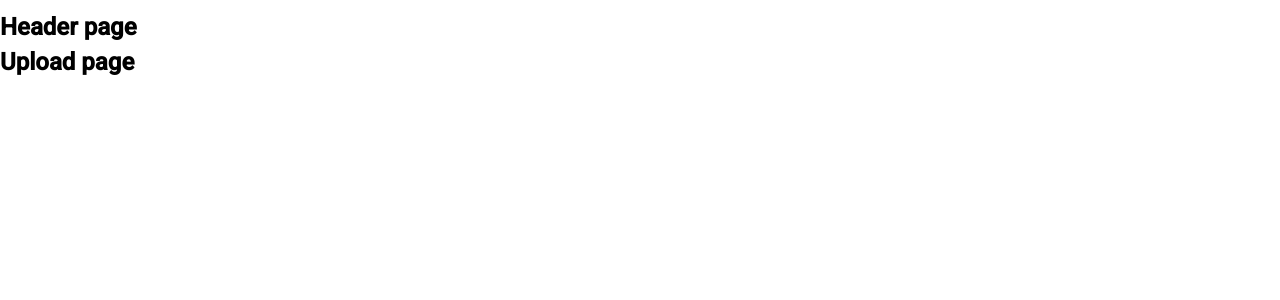
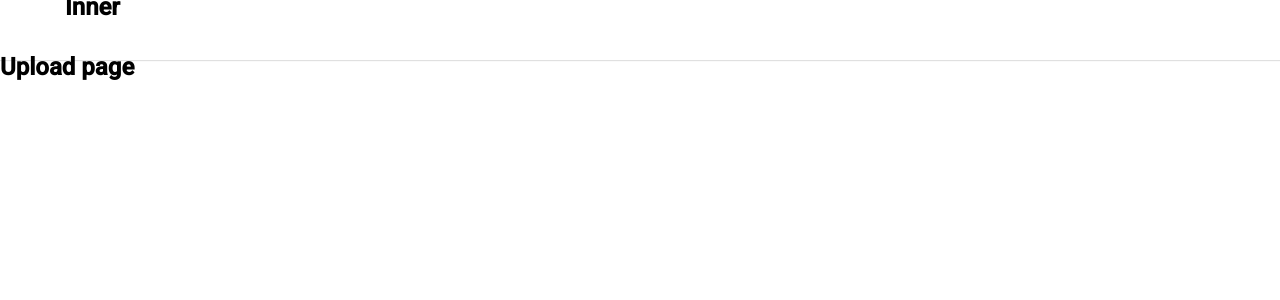
Before and after one commit to Viettaiedu/tiktok1-ui, a React (Create React App) app: page /upload in a window 1280 px wide. Shown: the top 300 px of the page. Built offline with nearby package versions, Linux system fonts and the light colour scheme.

Commit message:
Dựng khung Layout mặc định

```diff
--- a/package.json
+++ b/package.json
@@ -6,6 +6,7 @@
     "@testing-library/jest-dom": "^5.16.5",
     "@testing-library/react": "^13.4.0",
     "@testing-library/user-event": "^13.5.0",
+    "classnames": "^2.3.2",
     "normalize.css": "^8.0.1",
     "react": "^18.2.0",
     "react-dom": "^18.2.0",
--- a/src/components/GlobalStyles/GlobalStyles.scss
+++ b/src/components/GlobalStyles/GlobalStyles.scss
@@ -7,10 +7,13 @@
 
 :root {
     --primary:rgba(254, 44, 85, 1);
+    --default-layout-height : 60px;
+    --default-layout-width:1150px;
 }
 
 * {
-
+    padding: 0;
+    margin: 0;
     box-sizing: border-box;
 }
 
--- /dev/null
+++ b/src/components/Layout/DefaultLayout/DefaultLayout.module.scss
@@ -0,0 +1,15 @@
+.wrapper {
+    width: 100%;
+    display: flex;
+    align-items: center;
+    flex-direction: column;
+}
+
+.container {
+    width:  var(--default-layout-width);
+    display: flex;
+}
+
+.content {
+    flex: 1;
+}
--- /dev/null
+++ b/src/components/Layout/DefaultLayout/Sidebar/Sidebar.module.scss
@@ -0,0 +1,3 @@
+.wrapper {
+    width: 348px;
+}
--- a/src/components/Layout/DefaultLayout/Sidebar/index.js
+++ b/src/components/Layout/DefaultLayout/Sidebar/index.js
@@ -1,5 +1,15 @@
+import classNames from "classnames/bind";
+import styles from './Sidebar.module.scss';
+
+const cx = classNames.bind(styles);
+
+
 function Sidebar() {
-    return <h2>Sidebar page</h2>;
+    return  (
+        <aside className={cx('wrapper')}>
+            <h2>Sidebar</h2>
+        </aside>
+    )
 }
 
 export default Sidebar;
--- a/src/components/Layout/DefaultLayout/index.js
+++ b/src/components/Layout/DefaultLayout/index.js
@@ -1,12 +1,18 @@
+import classNames from 'classnames/bind';
+import styles from './DefaultLayout.module.scss'
+
+
 import Header from '~/components/Layout/components/Header';
 import Sidebar from './Sidebar';
+
+const cx = classNames.bind(styles);
 function DefaultLayout({ children }) {
     return (
-        <div>
+        <div className={cx('wrapper')}>
             <Header />
-            <div className="container">
+            <div className={cx('container')}>
                 <Sidebar />
-                <div className="content">{children}</div>
+                <div className={cx('content')}>{children}</div>
             </div>
         </div>
     );
--- a/src/components/Layout/HeaderOnly/index.js
+++ b/src/components/Layout/HeaderOnly/index.js
@@ -1,5 +1,5 @@
 import Header from '~/components/Layout/components/Header';
-function DefaultLayout({ children }) {
+function HeaderOnly({ children }) {
     return (
         <div>
             <Header />
@@ -10,4 +10,4 @@
     );
 }
 
-export default DefaultLayout;
+export default HeaderOnly;
--- /dev/null
+++ b/src/components/Layout/components/Header/Header.module.scss
@@ -0,0 +1,13 @@
+.wrapper {
+    display: flex;
+    height: var(--default-layout-height);
+    justify-content: center;
+    align-items: center;
+    box-shadow: 0px 1px 1px rgb(0 0 0 / 12%);
+    width: 100%;
+}
+
+.inner {
+    width:var(--default-layout-width);
+    height: 100%;
+}
--- a/src/components/Layout/components/Header/index.js
+++ b/src/components/Layout/components/Header/index.js
@@ -1,5 +1,16 @@
+import classNames from 'classnames/bind'
+import styles from './Header.module.scss';
+
+const cx = classNames.bind(styles);
+
 function Header() {
-    return <h2>Header page</h2>;
+    return (
+        <div className={cx('wrapper')}>
+            <div className={cx('inner')}>
+                    <h2>Inner</h2>
+            </div>
+        </div>
+    )
 }
 
 export default Header;
```
Also changed, not shown: 1 other file (tests, documents, lock files or other folders).
